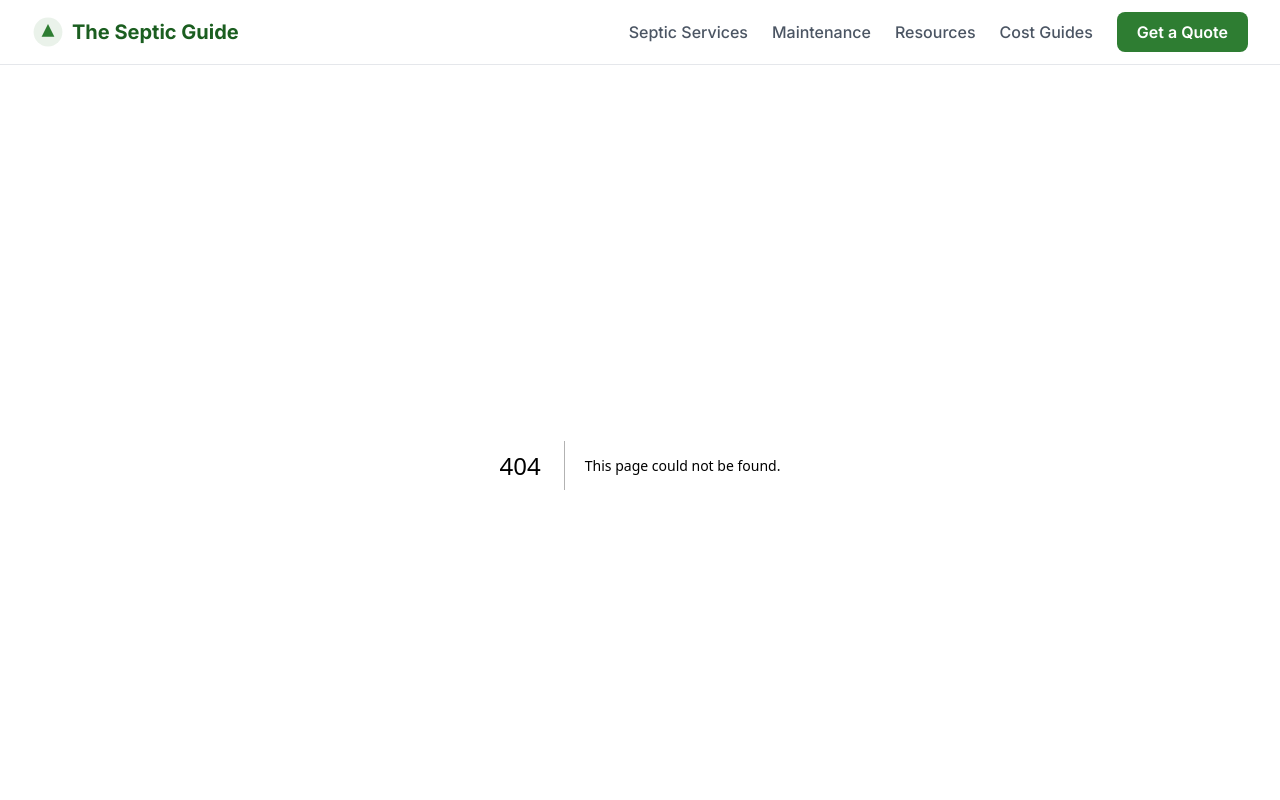
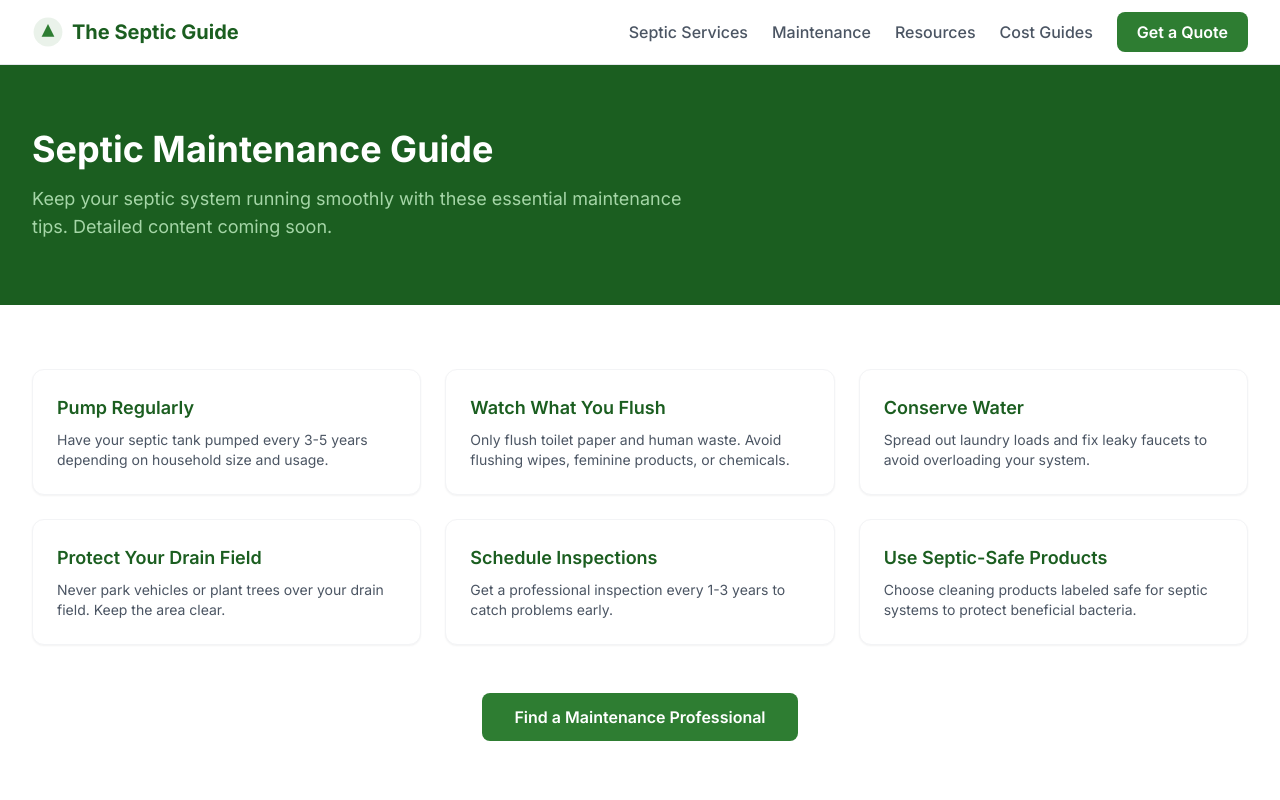
Before and after one commit to thebasementguide2026/theseptic.guide-, a Next.js app: page /maintenance in a window 1280 px wide. Before the commit this address had no page. Shown: the top 800 px of the page. Built offline with nearby package versions, Linux system fonts and the light colour scheme.

Commit message:
Create page.tsx

```diff
--- /dev/null
+++ b/app/maintenance/page.tsx
@@ -0,0 +1,45 @@
+import Link from 'next/link'
+
+export const metadata = {
+  title: 'Septic Maintenance Guide | The Septic Guide',
+  description: 'Learn how to properly maintain your septic system. Tips, schedules, and best practices to extend the life of your system.',
+}
+
+const tips = [
+  { title: 'Pump Regularly', description: 'Have your septic tank pumped every 3-5 years depending on household size and usage.' },
+  { title: 'Watch What You Flush', description: 'Only flush toilet paper and human waste. Avoid flushing wipes, feminine products, or chemicals.' },
+  { title: 'Conserve Water', description: 'Spread out laundry loads and fix leaky faucets to avoid overloading your system.' },
+  { title: 'Protect Your Drain Field', description: 'Never park vehicles or plant trees over your drain field. Keep the area clear.' },
+  { title: 'Schedule Inspections', description: 'Get a professional inspection every 1-3 years to catch problems early.' },
+  { title: 'Use Septic-Safe Products', description: 'Choose cleaning products labeled safe for septic systems to protect beneficial bacteria.' },
+]
+
+export default function MaintenancePage() {
+  return (
+    <>
+      <section className="bg-brand-green-dark text-white py-16">
+        <div className="container-custom">
+          <h1 className="text-4xl font-bold mb-4">Septic Maintenance Guide</h1>
+          <p className="text-brand-green-light text-lg max-w-2xl">Keep your septic system running smoothly with these essential maintenance tips. Detailed content coming soon.</p>
+        </div>
+      </section>
+      <section className="py-16">
+        <div className="container-custom">
+          <div className="grid grid-cols-1 md:grid-cols-2 lg:grid-cols-3 gap-6">
+            {tips.map((tip) => (
+              <div key={tip.title} className="bg-white rounded-xl p-6 shadow-sm border border-gray-100">
+                <h3 className="text-lg font-semibold text-brand-green-dark mb-2">{tip.title}</h3>
+                <p className="text-gray-600 text-sm">{tip.description}</p>
+              </div>
+            ))}
+          </div>
+          <div className="mt-12 text-center">
+            <Link href="/get-quote" className="inline-block bg-brand-green text-white px-8 py-3 rounded-lg font-semibold hover:bg-brand-green-dark transition-colors">
+              Find a Maintenance Professional
+            </Link>
+          </div>
+        </div>
+      </section>
+    </>
+  )
+}
```
